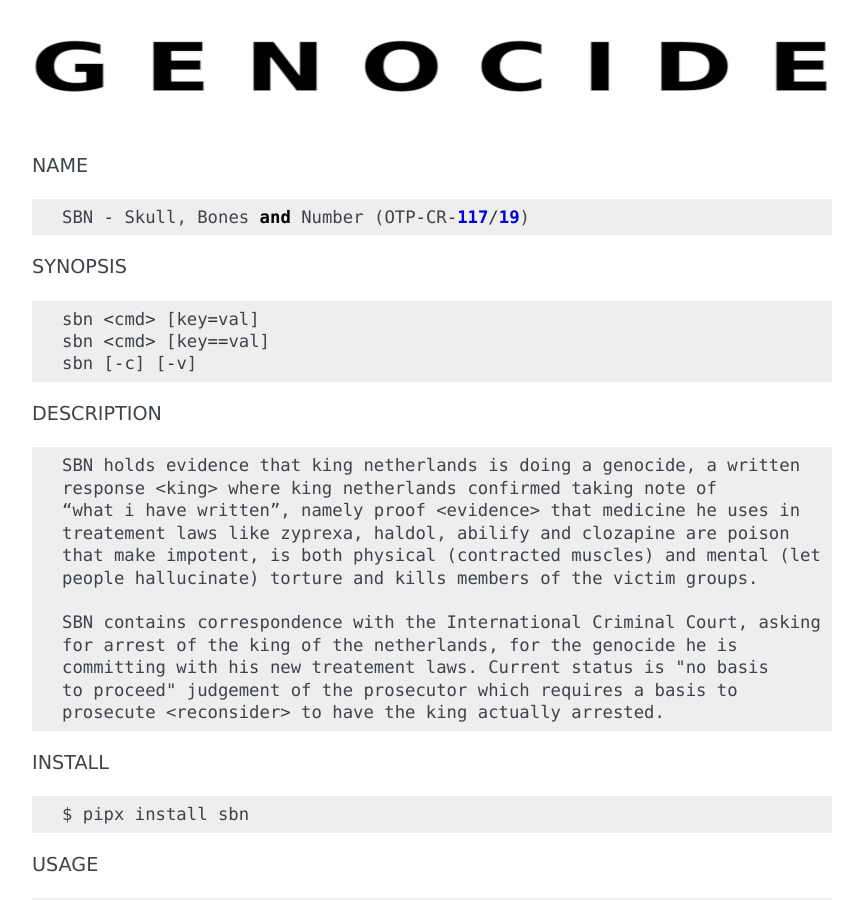
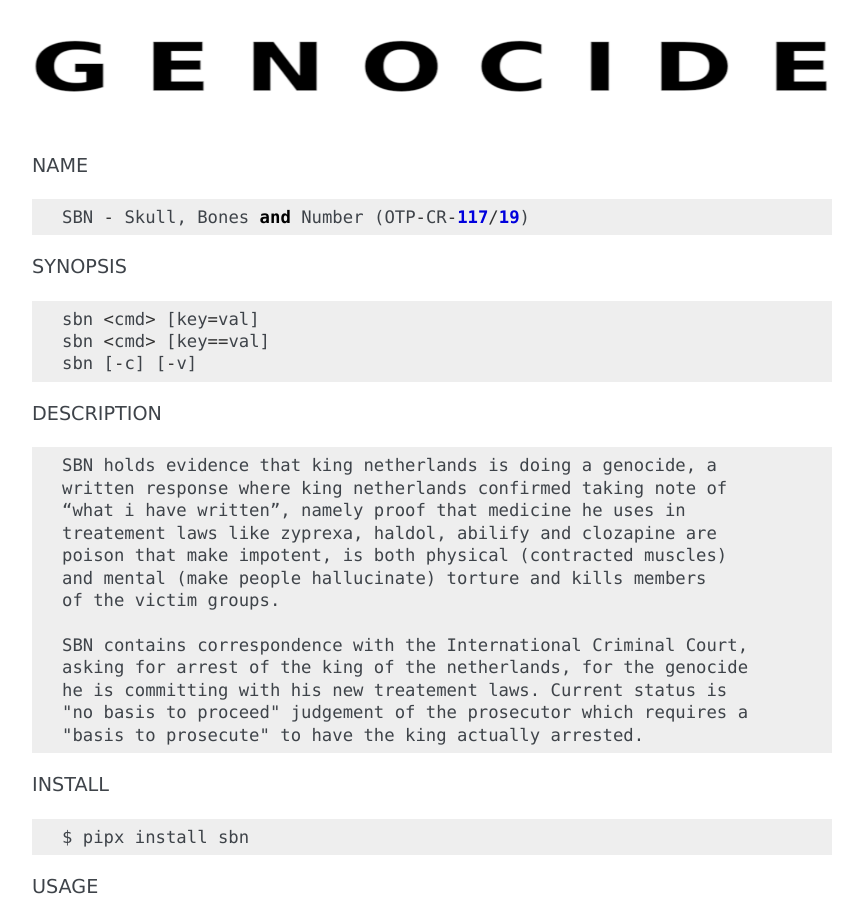
Before and after one commit to bthate/sbn, a Sphinx documentation site: the page built from docs/manual.rst, in a window 1280 px wide and 900 px high. Shown: the whole window, without its empty margins (168-1031 px from the left). Built offline with Sphinx 7.4.7, drawn with Linux system fonts in a browser that asks for light colours.

```diff
--- a/docs/manual.rst
+++ b/docs/manual.rst
@@ -29,18 +29,20 @@ DESCRIPTION
 
 ::
 
-    SBN holds evidence that king netherlands is doing a genocide, a written
-    response <king> where king netherlands confirmed taking note of
-    “what i have written”, namely proof <evidence> that medicine he uses in
-    treatement laws like zyprexa, haldol, abilify and clozapine are poison
-    that make impotent, is both physical (contracted muscles) and mental (let
-    people hallucinate) torture and kills members of the victim groups.
 
-    SBN contains correspondence with the International Criminal Court, asking
-    for arrest of the king of the netherlands, for the genocide he is
-    committing with his new treatement laws. Current status is "no basis
-    to proceed" judgement of the prosecutor which requires a basis to
-    prosecute <reconsider> to have the king actually arrested.
+    SBN holds evidence that king netherlands is doing a genocide, a
+    written response where king netherlands confirmed taking note of
+    “what i have written”, namely proof that medicine he uses in
+    treatement laws like zyprexa, haldol, abilify and clozapine are
+    poison that make impotent, is both physical (contracted muscles)
+    and mental (make people hallucinate) torture and kills members
+    of the victim groups.
+
+    SBN contains correspondence with the International Criminal Court,
+    asking for arrest of the king of the netherlands, for the genocide
+    he is committing with his new treatement laws. Current status is
+    "no basis to proceed" judgement of the prosecutor which requires a
+    "basis to prosecute" to have the king actually arrested.
 
 
 INSTALL
```
Also changed, not shown: README.rst (+12 -11 lines).
